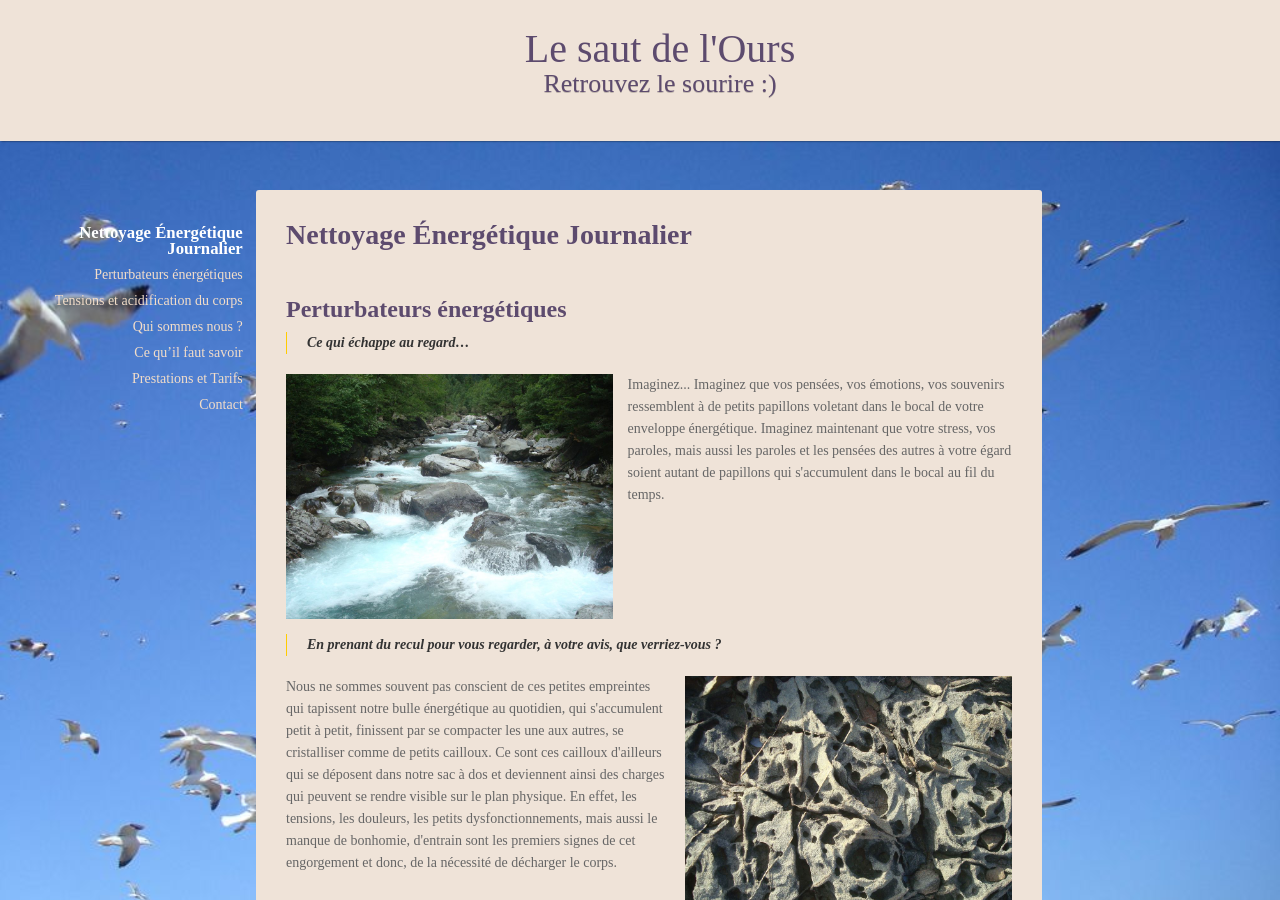
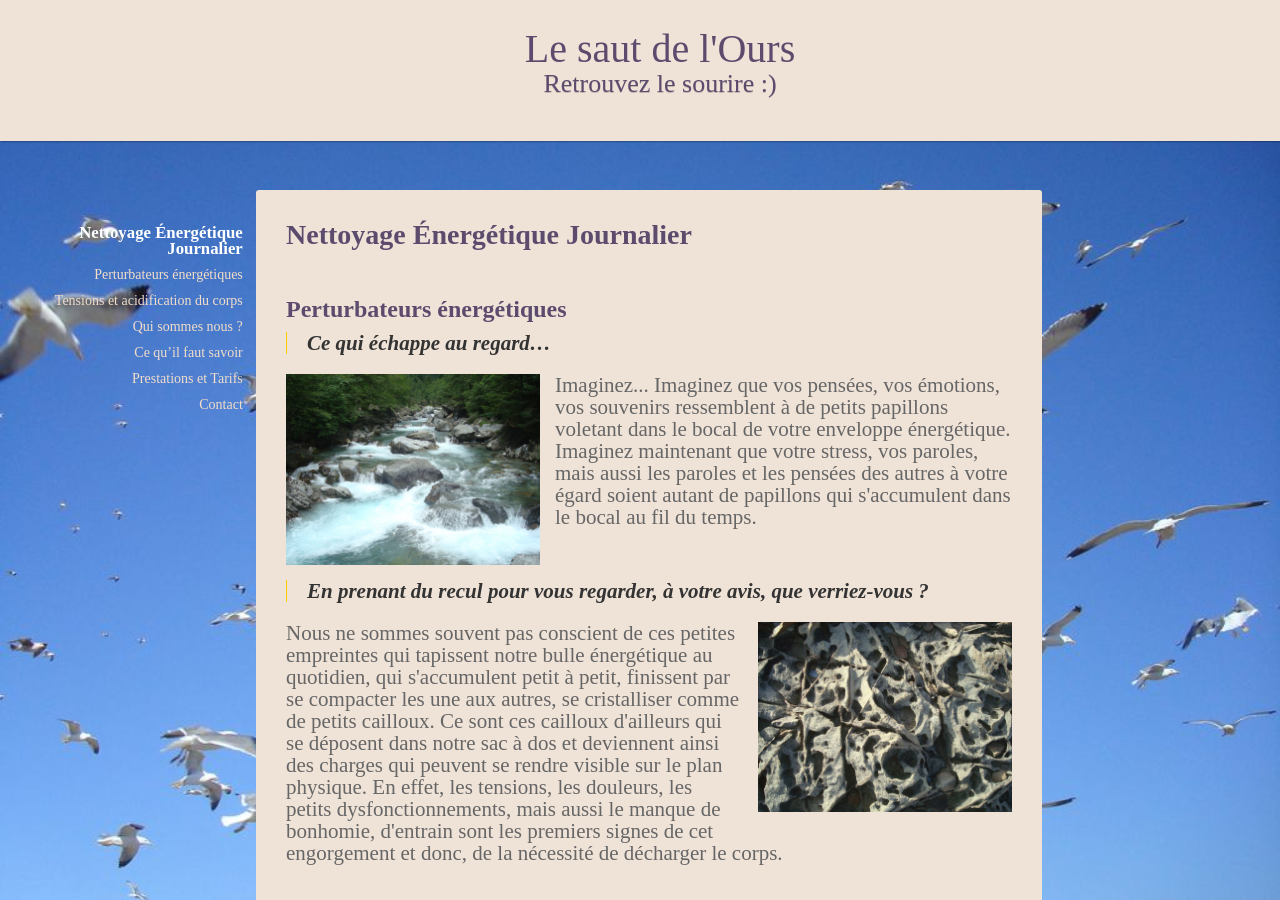
Before and after one commit to energetique/nettoyage, a Jekyll site: the page built from index.md, in a window 1280 px wide and 900 px high. Built offline with Jekyll 4.4.1, drawn with Linux system fonts in a browser that asks for light colours; some web fonts are replaced; our own code applies the rules of GitHub Pages for plain Markdown files; some of the changed text lies outside the part shown.

Commit message:
text workig

```diff
--- a/assets/css/style.scss
+++ b/assets/css/style.scss
@@ -39,6 +39,9 @@ h2 {
   background: rgb(239, 227, 216);
   width: 94.5%;
 }
+.main p {
+  font-size: 1.5em;
+}
 section {
   box-shadow: none;
   border: none;
@@ -50,7 +53,7 @@ section {
   overflow: auto;
 }
 .left img, .right img {
-  width: 45%;
+  width: 35%;
 }
 
 .left img {
--- a/index.md
+++ b/index.md
@@ -12,10 +12,10 @@ layout: default
   <img src="assets\images\1riviere.jpg">
 
 
-Imaginez... Imaginez que vos pensées, vos émotions, vos souvenirs ressemblent à de petits
+<p>Imaginez... Imaginez que vos pensées, vos émotions, vos souvenirs ressemblent à de petits
 papillons voletant dans le bocal de votre enveloppe énergétique. Imaginez maintenant que
 votre stress, vos paroles, mais aussi les paroles et les pensées des autres à votre égard
-soient autant de papillons qui s'accumulent dans le bocal au fil du temps.
+soient autant de papillons qui s'accumulent dans le bocal au fil du temps.</p>
 
 </div>
 
@@ -25,13 +25,13 @@ soient autant de papillons qui s'accumulent dans le bocal au fil du temps.
 <div class="right">
   <img src="assets\images\2feuilles.jpg">
 
-Nous ne sommes souvent pas conscient de ces petites empreintes qui tapissent notre bulle
+<p>Nous ne sommes souvent pas conscient de ces petites empreintes qui tapissent notre bulle
 énergétique au quotidien, qui s'accumulent petit à petit, finissent par se compacter les une
 aux autres, se cristalliser comme de petits cailloux. Ce sont ces cailloux d'ailleurs qui se
 déposent dans notre sac à dos et deviennent ainsi des charges qui peuvent se rendre
 visible sur le plan physique. En effet, les tensions, les douleurs, les petits
 dysfonctionnements, mais aussi le manque de bonhomie, d'entrain sont les premiers
-signes de cet engorgement et donc, de la nécessité de décharger le corps.
+signes de cet engorgement et donc, de la nécessité de décharger le corps.</p>
 
 </div>
 
@@ -40,15 +40,15 @@ signes de cet engorgement et donc, de la nécessité de décharger le corps.
 <div class="left">
 <img src="assets\images\3Rue.jpg">
 
-Ces charges ont, en fait, une action directe sur le champ électromagnétique, il l'alourdisse d'ions positifs qui créent un déséquilibre par rapport aux ions négatifs. On sait maintenant que la surabondance d'ions positifs dans le champ magnétique humain est un facteur d'acidification du corps qui provoquent stress et fatigue, à l'encontre des ions négatifs ayant une action plutôt dynamisante et apaisante.
+<p>Ces charges ont, en fait, une action directe sur le champ électromagnétique, il l'alourdisse d'ions positifs qui créent un déséquilibre par rapport aux ions négatifs. On sait maintenant que la surabondance d'ions positifs dans le champ magnétique humain est un facteur d'acidification du corps qui provoquent stress et fatigue, à l'encontre des ions négatifs ayant une action plutôt dynamisante et apaisante.</p>
 
-Il ne suffit pas d'en avoir conscience pour alléger l'enveloppe et par ricoché notre sac à
+<p>Il ne suffit pas d'en avoir conscience pour alléger l'enveloppe et par ricoché notre sac à
 dos. Une attention quotidienne est nécessaire afin de s'occuper de nous en touchant le
 corps par le biais de l'esprit ou bien l'esprit par le biais du corps. Il existe, en effet, multiple portes d'entrée qui conviennent plus ou moins à chacun en fonction de nos aspirations. On
 peut se tourner vers des pratiques corporelles basées sur le mouvement, le déplacement, la
 posture, la respiration, le massage par exemple, mais aussi
 pratiquer la méditation, le chant, la musique, la rigolo-thérapie, etc. Pour ne citer que ces
-exemples.
+exemples.</p>
 </div>
 
 
@@ -72,12 +72,8 @@ difficile à comprendre et à libérer quand ils se noient dans notre brouillard
   <img src="assets\images\4arbres.jpg">
 
 
-Cette évidence ainsi que le constat du thérapeute d'être toujours limité par cette
-problématique, m'a poussé à chercher une solution pour diminuer ce brouillard propre à
-chacun. L'intérêt, à mon sens, était de toucher un grand nombre de personnes de façon
-quotidienne sans passer par mon énergie, afin de ne pas épuiser mes ressources. J'ai donc
-mis plusieurs années à comprendre comment réaliser cela et à pouvoir proposer un
-nettoyage énergétique sur photo satisfaisant et surtout journalier.
+<p>Cette évidence ainsi que le constat du thérapeute d'être toujours limité par cette
+problématique, m'a poussé à chercher une solution pour diminuer ce brouillard propre à chacun. L'intérêt, à mon sens, était de toucher un grand nombre de personnes de façon quotidienne sans passer par mon énergie, afin de ne pas épuiser mes ressources. J'ai donc mis plusieurs années à comprendre comment réaliser cela et à pouvoir proposer un nettoyage énergétique sur photo satisfaisant et surtout journalier.</p>
 </div>
 
 
@@ -86,7 +82,7 @@ nettoyage énergétique sur photo satisfaisant et surtout journalier.
 <div class="left">
   <img src="assets\images\5cave.jpg">
 
-Ce nettoyage n'est pas la pilule miracle qui guérit tous les maux, celle-ci, à priori, n'existe pas. Nous avons tous un chemin à accomplir pour comprendre ce que "Mieux Vivre" représente pour nous. Certain le chercheront derrière la quête du bonheur, d'autres derrière la quête de la sagesse ou bien encore de la sécurité ou de la réussite ou du bon sens, de la simplicité... Mais, de toute façon, ce chemin de compréhension, personne ne peut le tracer à notre place.
+<p>Ce nettoyage n'est pas la pilule miracle qui guérit tous les maux, celle-ci, à priori, n'existe pas. Nous avons tous un chemin à accomplir pour comprendre ce que "Mieux Vivre" représente pour nous. Certain le chercheront derrière la quête du bonheur, d'autres derrière la quête de la sagesse ou bien encore de la sécurité ou de la réussite ou du bon sens, de la simplicité... Mais, de toute façon, ce chemin de compréhension, personne ne peut le tracer à notre place.</p>
 </div>
 
 
@@ -95,10 +91,10 @@ Ce nettoyage n'est pas la pilule miracle qui guérit tous les maux, celle-ci, à
 <div class="right">
 <img src="assets\images\6cascade.jpg">
 
-Le nettoyage énergétique quotidien que je propose aujourd'hui permet de libérer un certains nombres de charges dont certaines appartiennent à l'héritage familial. Celui-ci dégage le corps de ces tensions inscrites à notre insu et devenues inutiles dans la compréhension globale de notre histoire. Il contribue ainsi à une meilleur clarté d'esprit en lui donnant la possibilité de prendre du recul sur les évènements, mais aussi l'incite à se positionner différemment tout en recentrant ses priorités. C'est un temps de respiration afin de mieux comprendre ce qui nous est donné de vivre.
+<p>Le nettoyage énergétique quotidien que je propose aujourd'hui permet de libérer un certains nombres de charges dont certaines appartiennent à l'héritage familial. Celui-ci dégage le corps de ces tensions inscrites à notre insu et devenues inutiles dans la compréhension globale de notre histoire. Il contribue ainsi à une meilleur clarté d'esprit en lui donnant la possibilité de prendre du recul sur les évènements, mais aussi l'incite à se positionner différemment tout en recentrant ses priorités. C'est un temps de respiration afin de mieux comprendre ce qui nous est donné de vivre.</p>
 
 
-Il est intéressant à faire, par exemple, en complément d'un travail thérapeutique quel que soit la méthode choisie. Il peut être aussi un bon appui pour les personnes en fatigue chronique, en surmenage incessant qui ne savent plus par quel bout prendre les choses. C'est un bon allié pour des personnes qui travaillent avec du monde, sur des postes à responsabilité ou en représentation. C'est surtout une attention que l'on s'accorde afin de ne pas se surcharger, car quel que soit notre mode de vie ou notre activité, l'accumulation des petites tensions est le lot de chacun. Cela peut ainsi vous permettre de mieux gérer votre quotidien même si celui-ci est dense.
+<p>Il est intéressant à faire, par exemple, en complément d'un travail thérapeutique quel que soit la méthode choisie. Il peut être aussi un bon appui pour les personnes en fatigue chronique, en surmenage incessant qui ne savent plus par quel bout prendre les choses. C'est un bon allié pour des personnes qui travaillent avec du monde, sur des postes à responsabilité ou en représentation. C'est surtout une attention que l'on s'accorde afin de ne pas se surcharger, car quel que soit notre mode de vie ou notre activité, l'accumulation des petites tensions est le lot de chacun. Cela peut ainsi vous permettre de mieux gérer votre quotidien même si celui-ci est dense.</p>
 </div>
 
 
@@ -114,11 +110,7 @@ En plus de ce nettoyage journalier, je propose un protocole d'accompagnement ave
 <div class="left">
   <img src="assets\images\7fower.jpg">
 
-Durant ces trois mois, je vous demanderais aussi un retour écrit, afin d'avoir une image
-plus précise de ce qui se dessine pour vous. Ce retour n'a pas besoin d'être étoffé, une
-dizaine de phrases peuvent suffire mais, à mon sens, cette démarche est importante, car
-elle donne le recul nécessaire pour réaliser ce qui est en train de s'inscrire dans votre
-réalité. Cette étape n'est pas obligatoire, mais elle est recommandée.
+<p>Durant ces trois mois, je vous demanderais aussi un retour écrit, afin d'avoir une image plus précise de ce qui se dessine pour vous. Ce retour n'a pas besoin d'être étoffé, une dizaine de phrases peuvent suffire mais, à mon sens, cette démarche est importante, car elle donne le recul nécessaire pour réaliser ce qui est en train de s'inscrire dans votre réalité. Cette étape n'est pas obligatoire, mais elle est recommandée.</p>
 </div>
 
 
@@ -135,11 +127,11 @@ Enfin, ce nettoyage journalier peut se faire sur une durée plus longue afin de
 
 
 | Durant les 3 premiers mois | Pour une prestation à l'année |
- |
-| Adulte 70€/mois | 1 Adulte 20€/mois |
-| Enfant (jusqu'à 20 ans) 35€/mois | 1 Couple 30€/mois |
-| 1 Couple avec enfants 35€/mois |
- | 1 Adulte avec enfants 25€/mois |
+| --- | --- |
+| Adulte 70€/mois | Enfant (jusqu'à 20 ans) 35€/mois |
+|  1 Adulte 20€/mois | 1 Couple 30€/mois |
+| --- | 1 Couple avec enfants 35€/mois |
+| --- | 1 Adulte avec enfants 25€/mois |
 
 > **Réglement par chèque**
 
```
